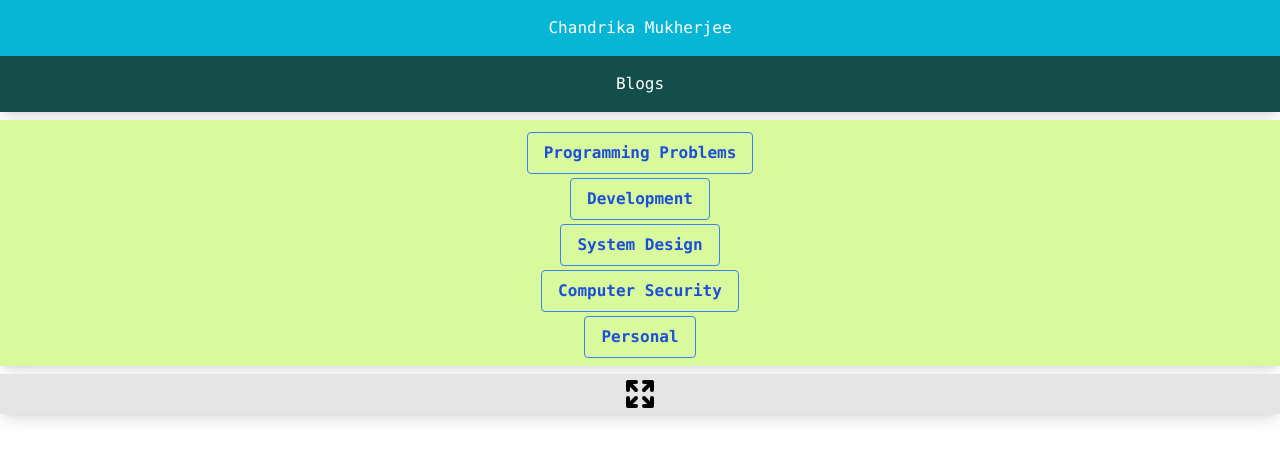
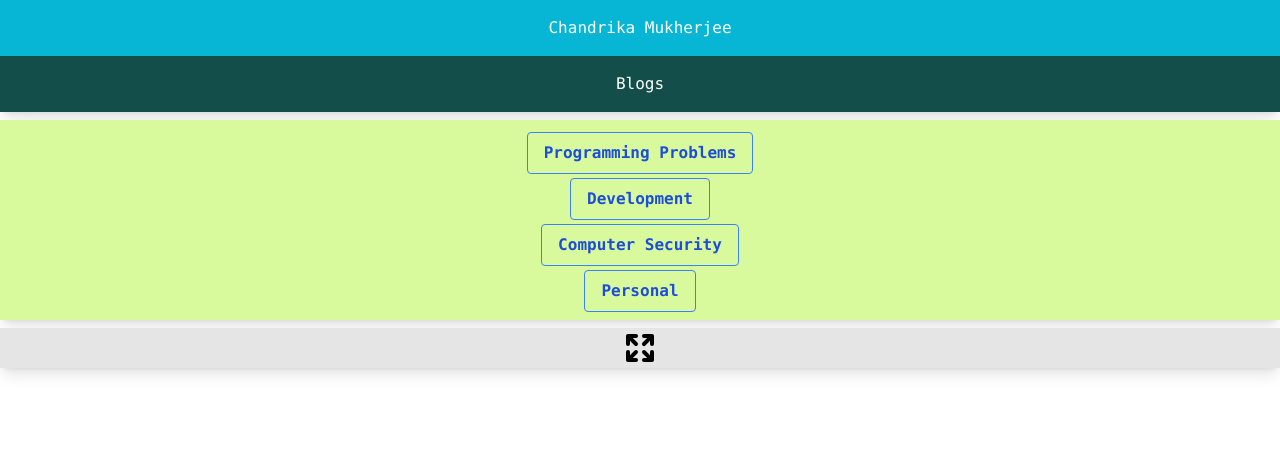
Before and after one commit to chandms/blogs, a React (Create React App) app: page / in a window 1280 px wide. Shown: the top 460 px of the page. Built offline with nearby package versions, Linux system fonts and the light colour scheme.

Commit message:
removing system design option

```diff
--- a/src/components/BlogsRenderer.js
+++ b/src/components/BlogsRenderer.js
@@ -6,7 +6,6 @@ import blogs from '../jsons/blog_list.json';
 import EmptyBlog from './Blogs/EmptyBlog';
 import ProgrammingProblems from './Blogs/ProgrammingProblems';
 import Development from './Blogs/Development';
-import SystemDesign from './Blogs/SystemDesign';
 import Security from './Blogs/Security';
 import Personal from './Blogs/Personal';
 
@@ -20,7 +19,6 @@ export default function BlogRenderer(){
         empty: EmptyBlog,
         ProgrammingProblems : ProgrammingProblems,
         Development: Development,
-        SystemDesign: SystemDesign,
         ComputerSecurity: Security,
         Personal: Personal,
     };
--- a/src/jsons/blog_list.json
+++ b/src/jsons/blog_list.json
@@ -2,7 +2,6 @@
     "blogs": [
         "Programming Problems",
         "Development",
-        "System Design",
         "Computer Security",
         "Personal"
 
```
